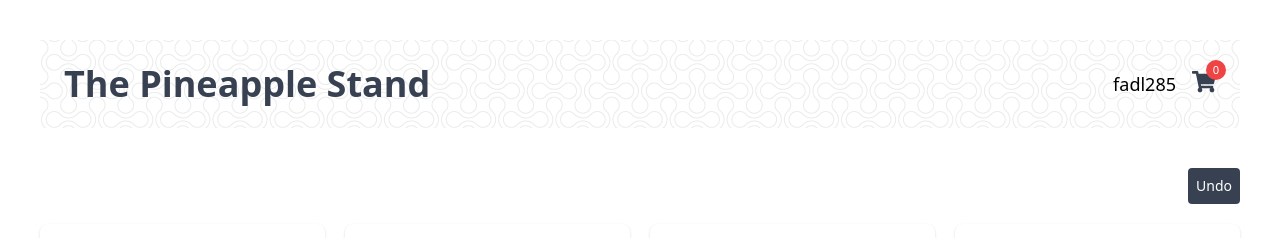
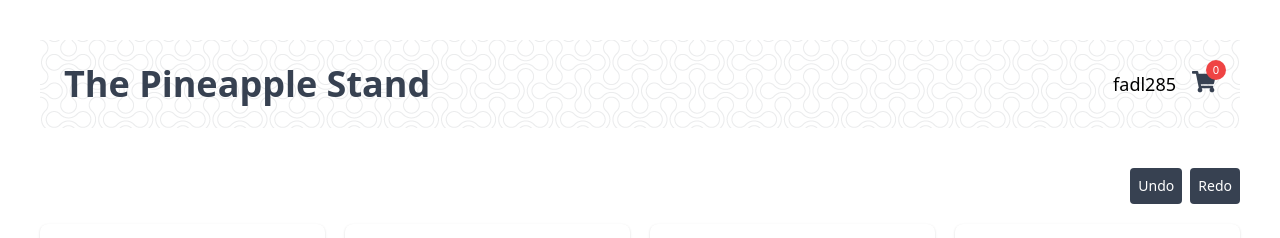
Before and after one commit to FADL285/pinia-course, a Vue app: page / in a window 1280 px wide. Shown: the top 238 px of the page. Built offline with nearby package versions, Linux system fonts and the light colour scheme.

Commit message:
implement redo for cart store

```diff
--- a/src/App.vue
+++ b/src/App.vue
@@ -13,6 +13,7 @@
 const { addItems } = cartStore;
 
 const history = reactive([]);
+const future = reactive([]);
 const doingHistory = ref(false);
 history.push(JSON.stringify(cartStore.$state));
 
@@ -20,8 +21,18 @@
 const undo = () => {
   if (history.length === 1) return;
   doingHistory.value = true;
-  history.pop();
+  future.push(history.pop());
   cartStore.$state = JSON.parse(history.at(-1));
+  doingHistory.value = false;
+};
+
+// Redo last action
+const redo = () => {
+  const latest = future.pop();
+  if (!latest) return;
+  doingHistory.value = true;
+  history.push(latest);
+  cartStore.$state = JSON.parse(latest);
   doingHistory.value = false;
 };
 
@@ -29,6 +40,8 @@
 cartStore.$subscribe((mutation, state) => {
   if (!doingHistory.value) {
     history.push(JSON.stringify(state));
+    // Clear future if new action is taken
+    future.length = 0;
   }
 });
 
@@ -56,6 +69,7 @@
     <TheHeader />
     <div class="mb-5 flex justify-end">
       <AppButton @click="undo">Undo</AppButton>
+      <AppButton class="ml-2" @click="redo">Redo</AppButton>
     </div>
     <ul class="sm:flex flex-wrap lg:flex-nowrap gap-5">
       <ProductCard
```
